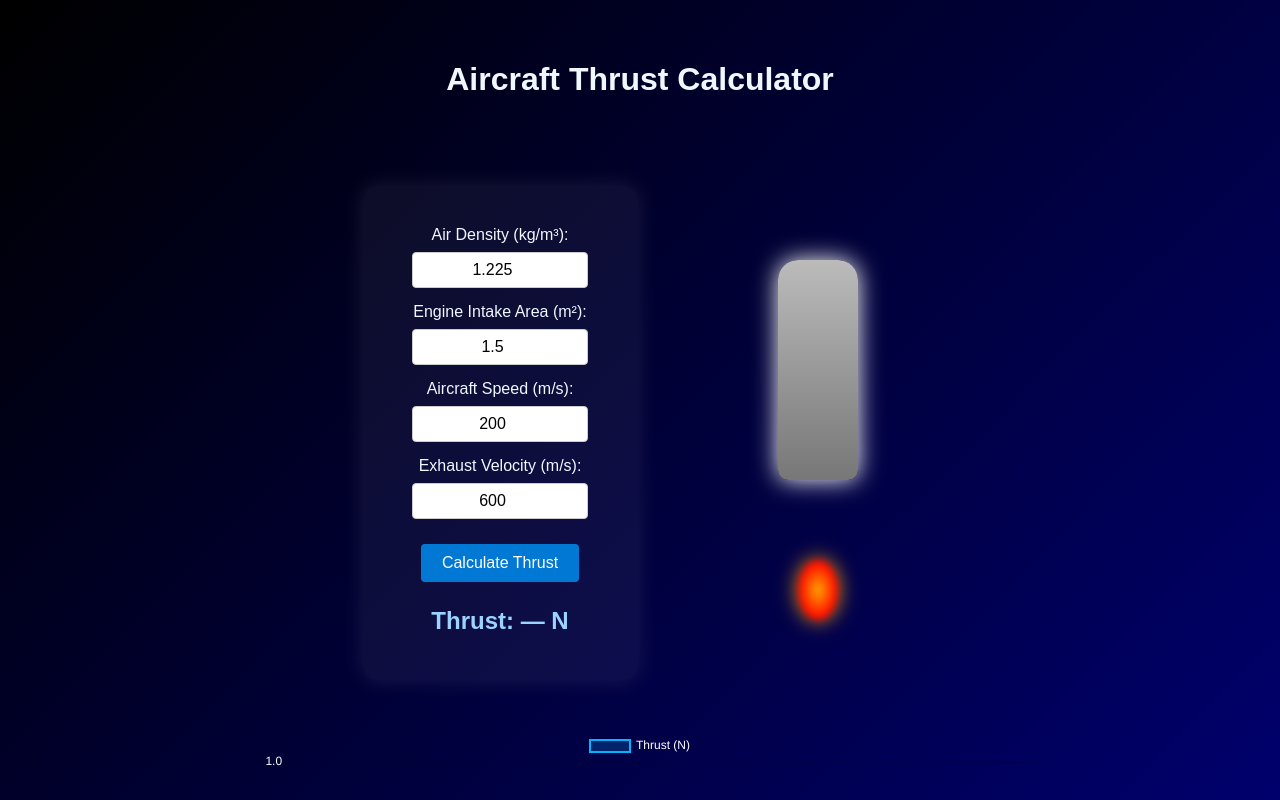
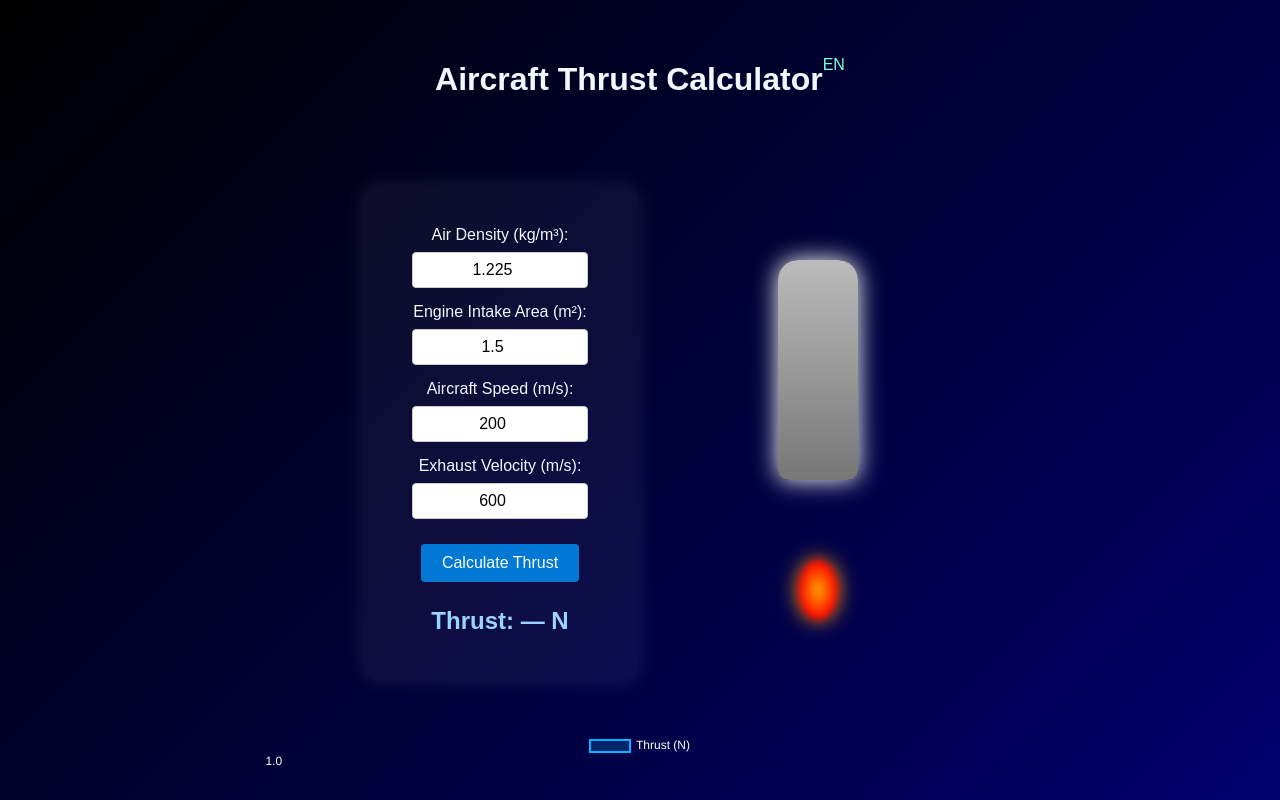
Before and after one commit to Freshygam3s/AircraftThrustCalculator, a plain HTML site: page index.html in a window 1280 px wide. Shown: the top 800 px of the page. Drawn offline with nearby package versions, Linux system fonts and the light colour scheme; a web font is replaced by a local one.

Commit message:
Add link to LV.html in header
Added a link to LV.html in the header section.

```diff
--- a/index.html
+++ b/index.html
@@ -10,6 +10,7 @@
 <body>
     <div class="top">
         <h1>Aircraft Thrust Calculator</h1>
+        <p><a href="LV.html">EN</a></p>
     </div>
 
     <div class="main-container">
```
